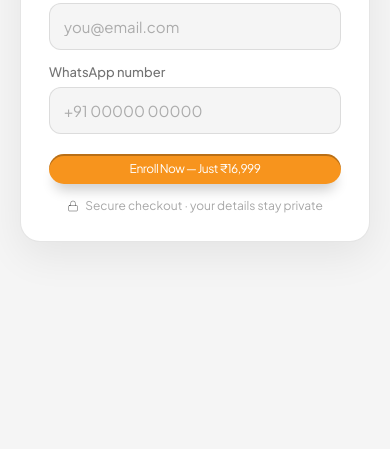
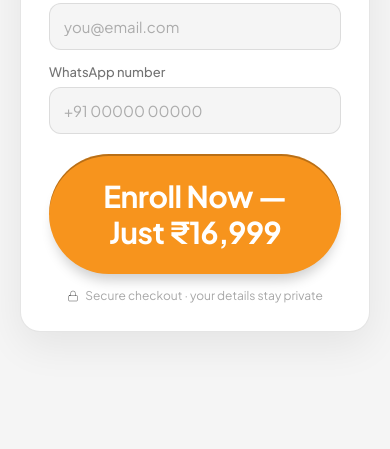
Before and after one commit to hantrixacademy/hantrix-checkout-marketing, a plain HTML site: page index.html in a window 390 px wide. Both pictures are taken after a click on the button "Enroll Now". Shown: the part 395-844 px from the top of the page. Drawn offline with Linux system fonts and the light colour scheme.

Commit message:
Fix mobile form Enroll Now button size with !important override

```diff
--- a/index.html
+++ b/index.html
@@ -181,6 +181,15 @@
         font-weight: 400 !important;
         line-height: 120% !important;
         text-transform: capitalize !important;
+      }
+      #mobile-overlay .btn-cta {
+        height: 120px !important;
+        font-size: 30px !important;
+        font-weight: 700 !important;
+        padding: 32px !important;
+        letter-spacing: -0.5px !important;
+        line-height: 1.2 !important;
+        border-radius: 62px !important;
       }
 
       /* Video card — mobile overrides */
```
